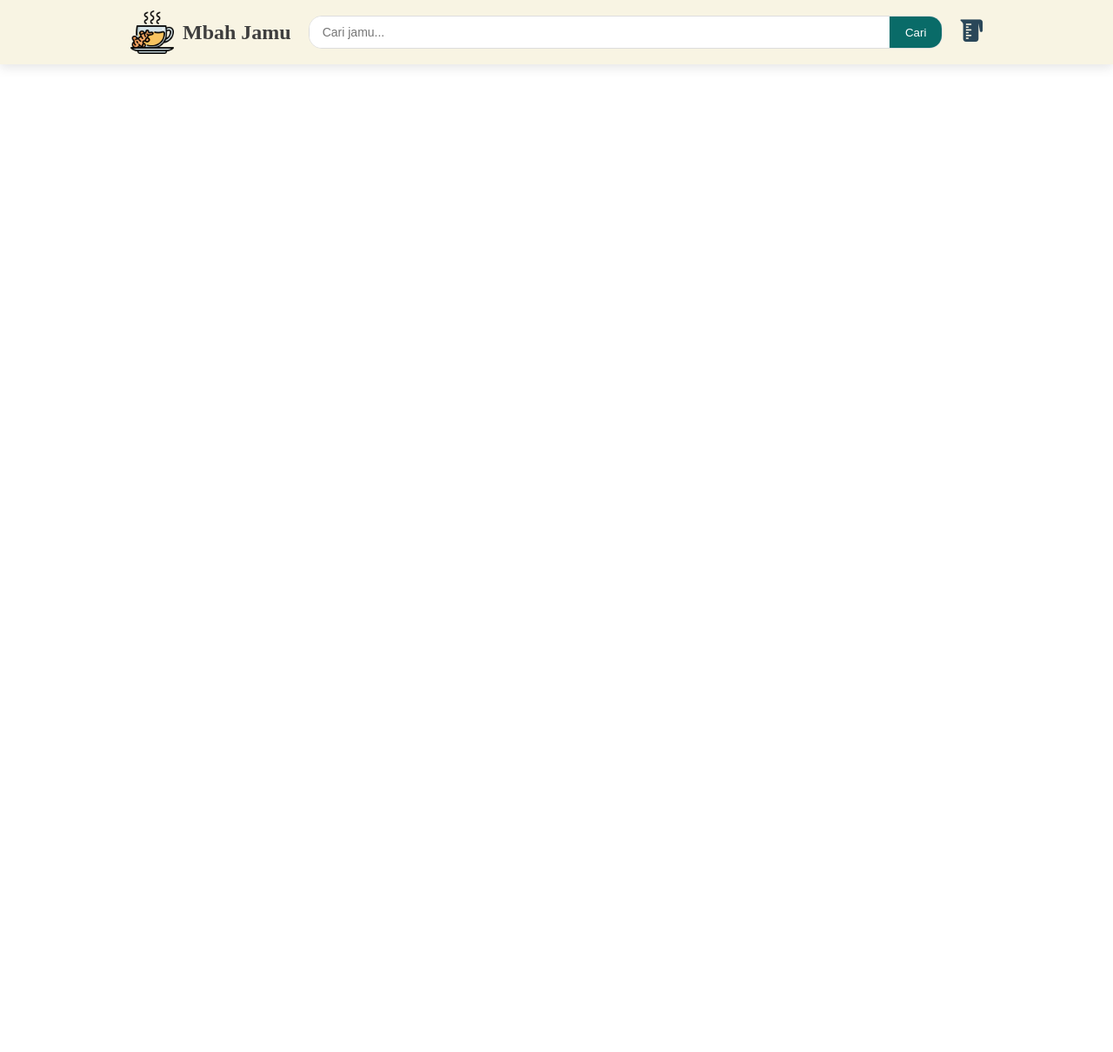
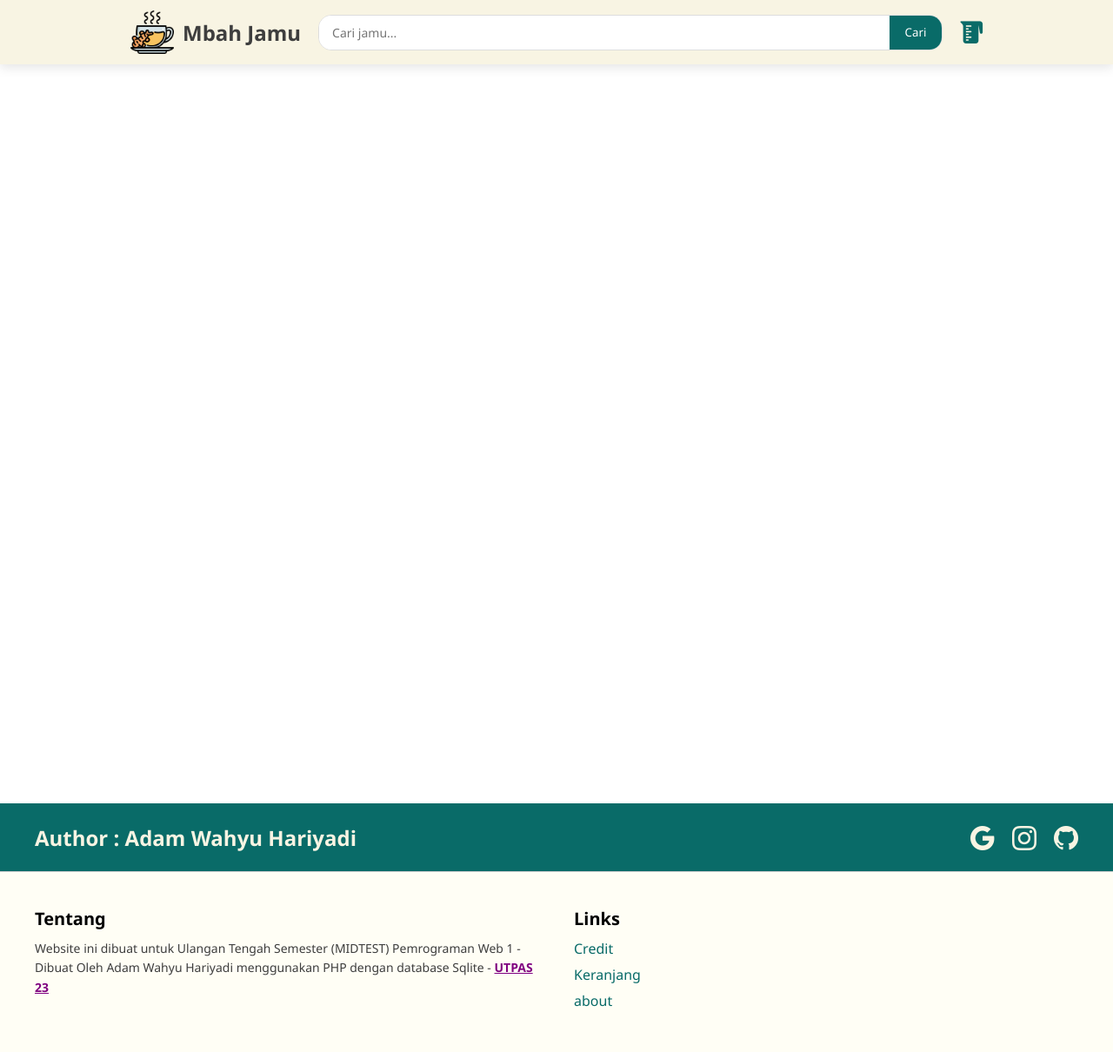
Before and after one commit to adamwahyuh/jamushop, a PHP site: page / in a window 1280 px wide. Shown: the whole page at 87% size. Before the commit the page ends 78 px from the top, so only its background shows below. Run offline with PHP 8.4, Linux system fonts and the light colour scheme; data comes from the database, SQL or seed files in the repository.

Commit message:
Make Footer Componet

```diff
--- /dev/null
+++ b/asset/css/footer.css
@@ -0,0 +1,105 @@
+@import url(global.css);
+
+footer {
+    display: flex;
+    flex-direction: column;
+    background-color: #f0ead2;
+    color: #3e3e3e;
+    margin-top: 50px;
+}
+
+footer .social {
+    display: flex;
+    flex-wrap: wrap;
+    justify-content: space-between;
+    background-color: var(--secondary-color);
+    padding: 20px 40px;
+    align-items: center;
+    color: white;
+}
+
+footer .social p {
+    font-size: 24px;
+    font-weight: bold;
+    color: var(--primary-color);
+    margin: 0;
+}
+
+footer .social .social-links ul {
+    display: flex;
+    gap: 20px;
+    list-style: none;
+    padding: 0;
+    margin: 0;
+}
+
+footer .social .social-links a {
+    font-size: 28px;
+    color: var(--primary-color);
+    transition: transform 0.3s, color 0.3s;
+}
+
+footer .social .social-links a:hover {
+    transform: scale(1.2);
+    color: #388e3c;
+}
+
+footer .yapping {
+    display: flex;
+    flex-wrap: wrap;
+    justify-content: space-between;
+    padding: 40px;
+    gap: 40px;
+    background-color: #fffef5;
+    border-top: 1px solid #ccc;
+}
+
+footer .tentang,
+footer .credit {
+    flex: 1 1 30px;
+}
+
+footer .tentang h2,
+footer .credit h2 {
+    font-size: 20px;
+    color: black;
+    margin-bottom: 10px;
+}
+
+footer .tentang p {
+    font-size: 14px;
+    line-height: 1.6;
+}
+
+footer .credit ul {
+    list-style-type: none;
+    padding: 0;
+}
+
+footer .credit ul li {
+    margin-bottom: 8px;
+}
+
+footer .credit ul li a {
+    text-decoration: none;
+    color: var(--secondary-color);
+    font-weight: 500;
+    transition: color 0.3s ease;
+}
+
+footer .credit ul li a:hover {
+    color: #388e3c;
+}
+
+@media (max-width: 768px) {
+    footer .social {
+        flex-direction: column;
+        align-items: flex-start;
+        gap: 15px;
+    }
+
+    footer .yapping {
+        flex-direction: column;
+        padding: 20px;
+    }
+}
--- /dev/null
+++ b/asset/css/global.css
@@ -0,0 +1,10 @@
+:root{
+    --primary-color : #f8f4e3;
+    --secondary-color :#096B68;
+}
+
+*{
+    padding: 0;
+    margin: 0;
+    font-family: 'Segoe UI', sans-serif;
+}
--- /dev/null
+++ b/asset/css/index.css
@@ -0,0 +1,8 @@
+*{
+    padding: 0;
+    margin: 0;
+}
+
+main {
+    min-height: 100vh;
+}
--- a/asset/css/navbar.css
+++ b/asset/css/navbar.css
@@ -1,15 +1,9 @@
-*{
-    padding: 0;
-    margin: 0;
-}
-
-
 nav {
     display: flex;
     align-items: center;
     justify-content: space-between;
     padding: 12px 150px;
-    background-color: #f8f4e3;
+    background-color: var(--primary-color);
     box-shadow: 0 4px 12px rgba(0, 0, 0, 0.1);
     gap: 20px;
     flex-wrap: wrap;
@@ -52,7 +46,7 @@ nav .logo h2 {
 }
 
 .search button {
-    background-color: #096B68;
+    background-color: var(--secondary-color);
     color: white;
     border: none;
     padding: 10px 18px;
@@ -65,7 +59,7 @@ nav .logo h2 {
 }
 nav .cart a {
     font-size: 1.6rem;
-    color: #2A4759;
+    color: var(--secondary-color);
     transition:0.3s ease;
     flex-shrink: 0;
 
--- a/index.php
+++ b/index.php
@@ -1,5 +1,5 @@
 <?php
-
+$namaToko = "Mbah Jamu";
 include("backend/koneksi.php");
 
 $listBahan = $bahan->fetchAllBahan();
@@ -11,16 +11,19 @@ $listBahan = $bahan->fetchAllBahan();
 <head>
     <meta charset="UTF-8">
     <meta name="viewport" content="width=device-width, initial-scale=1.0">
-    <title>Jamu Shop</title>
+    <title><?= $namaToko ?></title>
     <link rel="stylesheet" href="https://cdn.jsdelivr.net/npm/bootstrap-icons@1.13.1/font/bootstrap-icons.min.css">
     <link rel="stylesheet" href="asset/css/navbar.css">
+    <link rel="stylesheet" href="asset/css/index.css">
+    <link rel="stylesheet" href="asset/css/footer.css">
+    <link rel="stylesheet" href="asset/css/global.css">
 </head>
 <body>
     <header>
         <nav>
             <div class="logo">
                 <img src="asset/img/ginger-tea.png" alt="Logo" height="50px">
-                <h2>Mbah Jamu</h2>
+                <h2><?= $namaToko ?></h2>
             </div>
 
             <div class="search-container">
@@ -41,7 +44,31 @@ $listBahan = $bahan->fetchAllBahan();
     </main>
 
     <footer>
-
+        <div class="social">
+            <p>Author : Adam Wahyu Hariyadi</p>
+            <div class="social-links">
+                <ul class="link">
+                    <li><a target="_blank" href="mailto:adamdesign19@gmail.com"><i class="bi bi-google"></i></a></li>
+                    <li><a href="#"><i class="bi bi-instagram"></i></a></li>
+                    <li><a href="#"><i class="bi bi-github"></i></a></li>
+                </ul>
+            </div>
+        </div>
+        <div class="yapping">
+            <div class="tentang">
+                <h2>Tentang</h2>
+                <p>Website ini dibuat untuk Ulangan Tengah Semester (MIDTEST) Pemrograman Web 1 - Dibuat Oleh Adam Wahyu Hariyadi menggunakan PHP dengan database Sqlite -
+                    <a style="color:purple; font-weight:900;" href="https://utpas.ac.id">UTPAS 23</a></p>
+            </div>
+            <div class="credit">
+                <h2>Links</h2>
+                <ul>
+                    <li><a href="#">Credit</a></li>
+                    <li><a href="#">Keranjang</a></li>
+                    <li><a href="#">about</a></li>
+                </ul>
+            </div>
+        </div>
     </footer>
 </body>
 </html>
```
